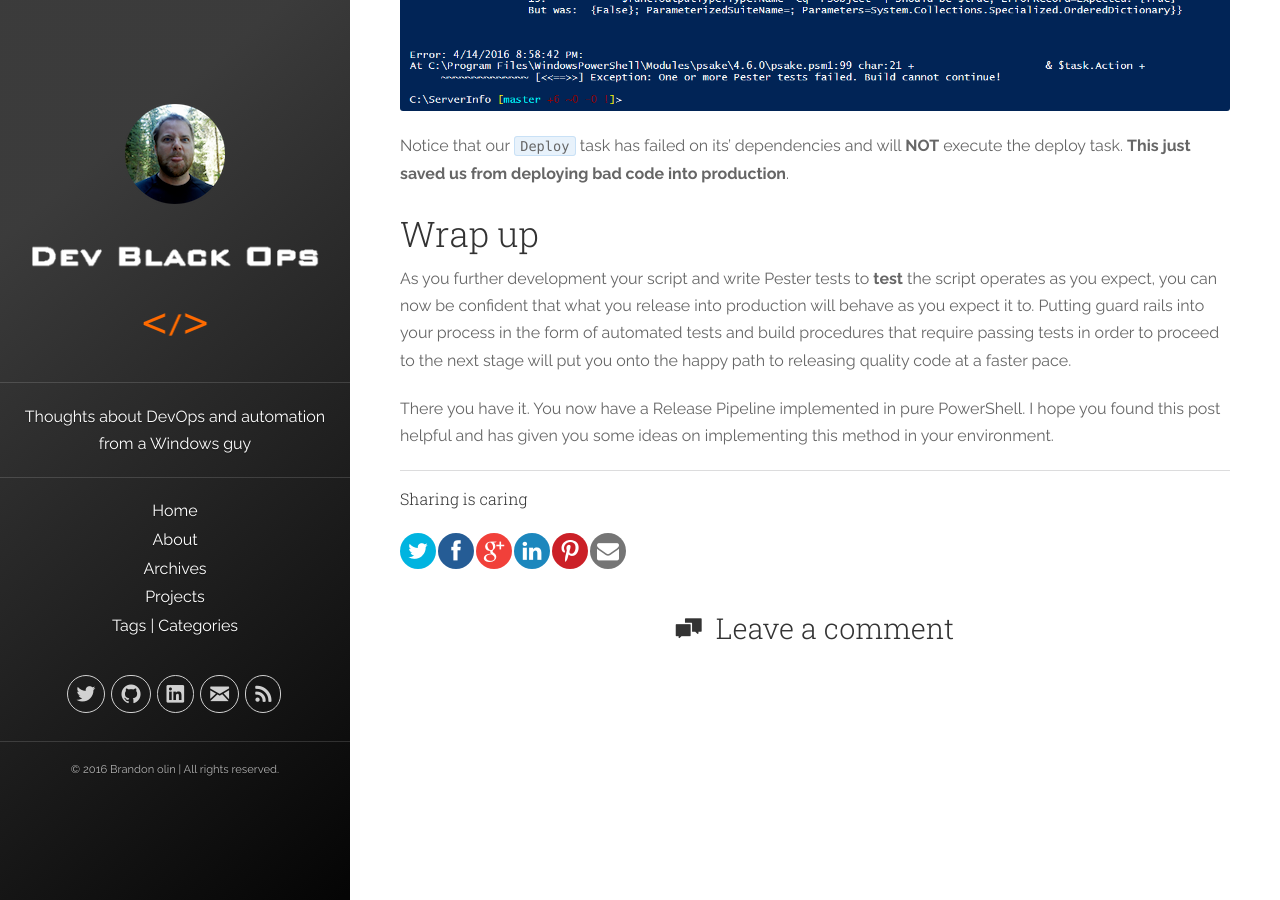
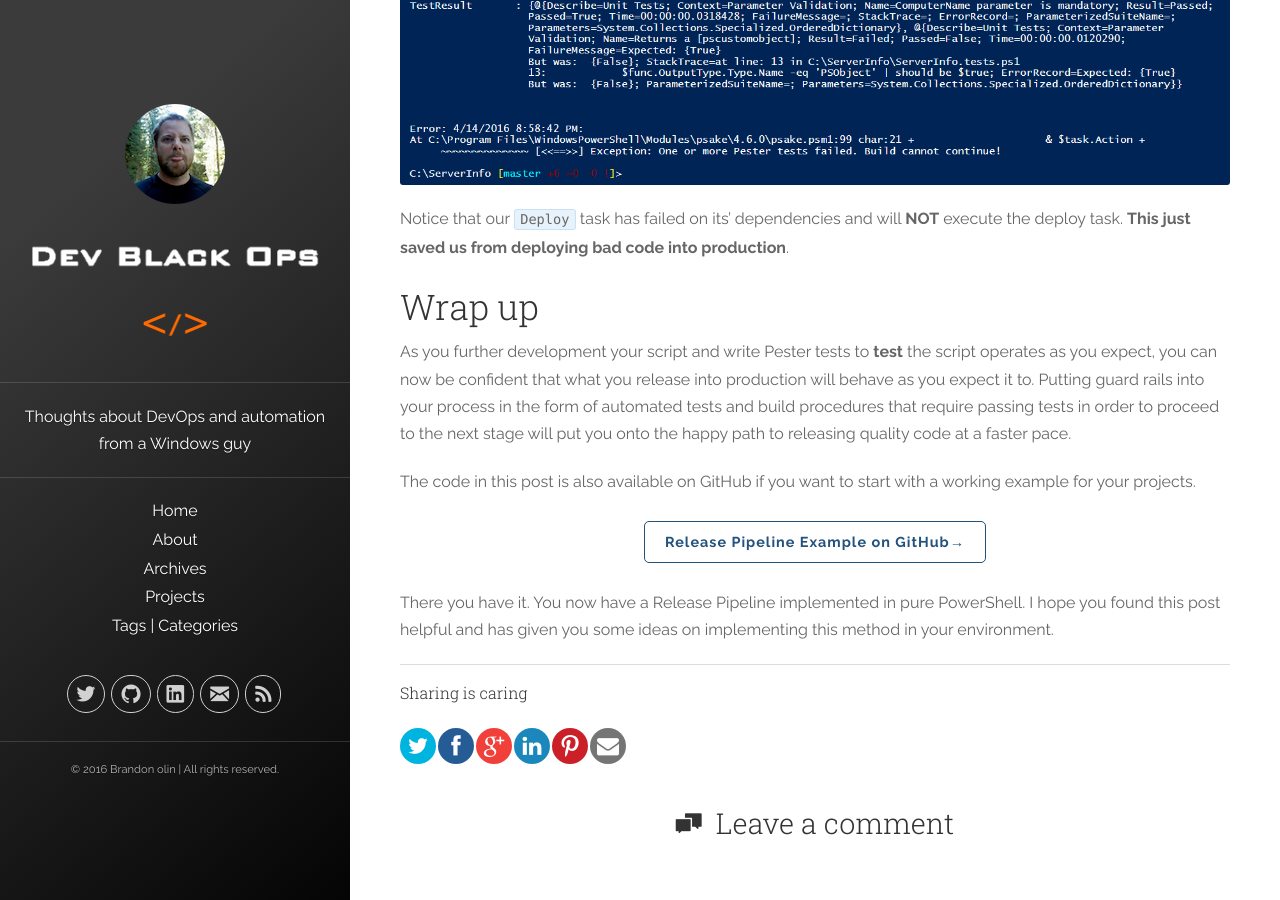
Before and after one commit to devblackops/devblackops.github.io, a Jekyll site: the page built from _posts/2016-04-07-building-a-aimple-release-pipeline-in-powershell-using-psake-pester-and-psdeploy.md, in a window 1280 px wide and 900 px high, scrolled down 14042 px. Built offline with Jekyll 4.4.1, drawn with Linux system fonts in a browser that asks for light colours; nearby versions of some CDN libraries; comment, search, counter and statistics services are not loaded; some of the changed text lies outside the part shown.

Commit message:
Add GitHub repo links

````diff
--- a/_posts/2016-04-07-building-a-aimple-release-pipeline-in-powershell-using-psake-pester-and-psdeploy.md
+++ b/_posts/2016-04-07-building-a-aimple-release-pipeline-in-powershell-using-psake-pester-and-psdeploy.md
@@ -98,6 +98,10 @@ Install-Module -Name PSDeploy
 Let's say we have a PowerShell script in use in our production environment. It doesn't really matter what the script does, but for this example, let's
 say our script is called ```ServerInfo.ps1```. This script will grab some system information from a computer via ```Get-CimInstance``` and return it
 back to us. We want to start using the Release Pipeline model for source control, development, testing, and ongoing releases of the script.
+
+<p style="text-align: center;">
+  <a target="_blank" class="btn small" href="https://github.com/devblackops/Release-Pipeline-Example">Release Pipeline Example on GitHub→</a>
+</p>
 
 ### Folder Setup
 1. Create a new folder called ```c:\ServerInfo.ps1```
@@ -284,7 +288,7 @@ for that type of information.
 #### README.md
 {% highlight markdown %}
 ## About
-Author: Brandon Olin [[devblackops.io]()]
+Author: Brandon Olin [[devblackops.io](https://devblackops.io)]
 
 ## Overview
 An example of using the Release Pipeline Model with PowerShell-based tools. This repository hosts the ```ServerInfo.ps1```
@@ -315,7 +319,6 @@
 ```powershell
 .\build.ps1 -Task Deploy
 ```
-
 {% endhighlight %}
 
 ## Repository Overview
@@ -405,5 +408,12 @@ As you further development your script and write Pester tests to **test** the sc
 release into production will behave as you expect it to. Putting guard rails into your process in the form of automated tests and build procedures
 that require passing tests in order to proceed to the next stage will put you onto the happy path to releasing quality code at a faster pace.
 
+The code in this post is also available on GitHub if you want to start with a working example for your projects.
+
+<p style="text-align: center;">
+  <a target="_blank" class="btn small" href="https://github.com/devblackops/Release-Pipeline-Example">Release Pipeline Example on GitHub→</a>
+</p>
+
+
 There you have it. You now have a Release Pipeline implemented in pure PowerShell. I hope you found this post helpful and has given you some ideas on
 implementing this method in your environment.
````
